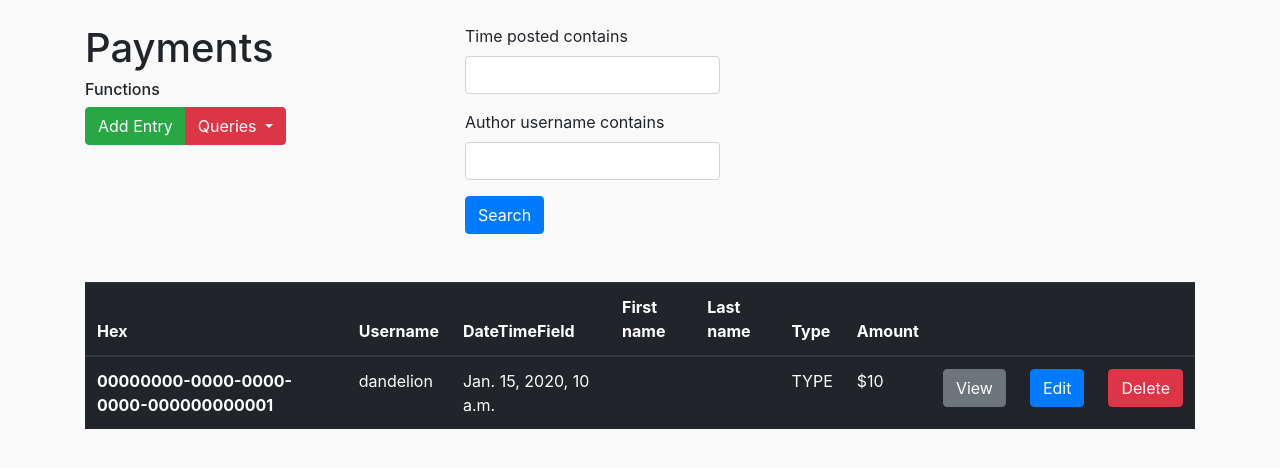
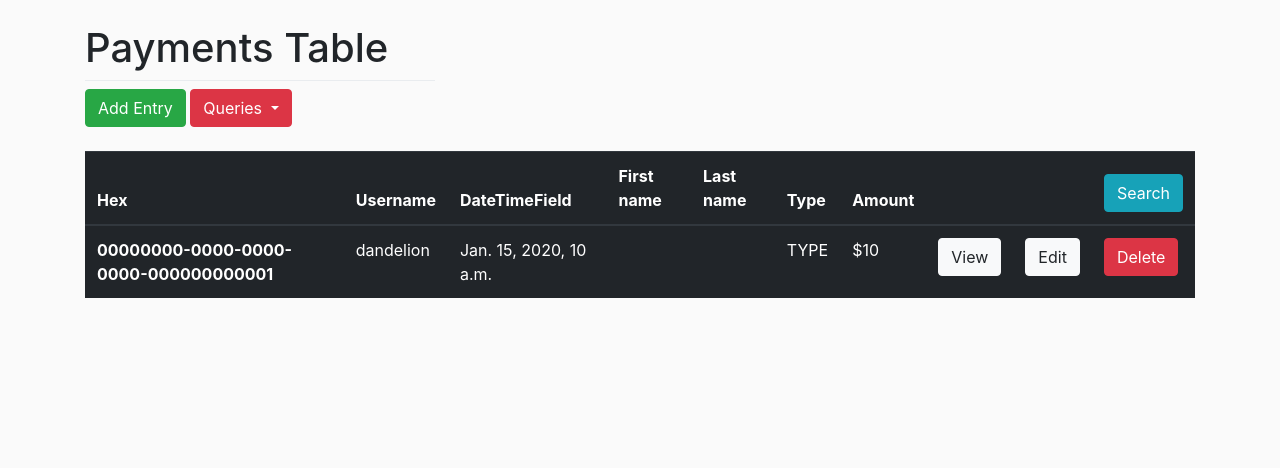
Before and after one commit to daniel-grinevich/NaviGrounds, a Django app: page /contrib_home/ in a window 1280 px wide. Shown: the part 56-524 px from the top of the page. Run offline with Django 3.2, Linux system fonts and the light colour scheme; a user stored in the database is signed in; data comes from the database, SQL or seed files in the repository; tables that the repository leaves empty hold one stand-in row (values such as "Sample post"); parts of the project's set-up code (start-up, migrations or seed data) failed here and were passed over; some libraries are stand-ins or nearby versions.

Commit message:
Added id search filter and modal

```diff
--- a/financial/filters.py
+++ b/financial/filters.py
@@ -8,6 +8,7 @@ class PaymentFilter(django_filters.FilterSet):
     class Meta:
         model = Payment
         fields = {
+            'id': ['icontains'],
             'time_posted': ['contains'],
             'author__username': ['contains']
         }
--- a/financial/templates/financial/contrib_home.html
+++ b/financial/templates/financial/contrib_home.html
@@ -4,9 +4,10 @@
 <br>
 <div class="row">
     <div class="col-4">
-        <h1>Payments</h1>
-        <h6>Functions</h6>
-        <div class="btn-group" role="group" aria-label="Basic example">
+        <h1>Payments Table</h1>
+        <div class="dropdown-divider"></div>
+    </div>
+ </div>
 <a type="btn" class="btn btn-success" href="{% url 'payment-create' %}">Add Entry</a>
 <div class="btn-group">
     <button type="button" class="btn btn-danger dropdown-toggle" data-toggle="dropdown" aria-haspopup="true" aria-expanded="false">
@@ -22,17 +23,7 @@
         <div class="dropdown-divider"></div>
     </div>
 </div>
-        </div>
-    </div>
-    <div class="col-3">
-        <form method="GET">
-            {{ filter.form|crispy }}
-            <button type="submit" class="btn btn-primary">Search</button>
-        </form>
-    </div>
- </div>
-<br>
-<br>
+<br><br>
 <table class="table table-hover table-dark">
   <thead>
     <tr>
@@ -46,7 +37,9 @@
       <th scope="col">Amount</th>
       <th scope="col"></th>
       <th scope="col"></th>
-      <th scope="col"></th>
+      <th scope="col"><button type="button" class="btn btn-info" data-toggle="modal" data-target="#exampleModal">
+          Search
+      </button></th>
     </tr>
   </thead>
   <tbody>
@@ -60,8 +53,8 @@
       <td>{{ payment.author.last_name }}</td>
       <td>TYPE</td>
       <td>${{ payment.amount }}</td>
-      <td><a class="btn btn-secondary">View</a></td>
-      <td><a class="btn btn-primary">Edit</a></td>
+      <td><button type="button" class="btn btn-light">View</button></td>
+      <td><button type="button" class="btn btn-light">Edit</button></td>
       <td>
           <form action="{% url 'delete-view' pk=payment.pk %}" method="POST">
               {% csrf_token %}
@@ -78,18 +71,20 @@
   <div class="modal-dialog">
     <div class="modal-content">
       <div class="modal-header">
-        <h5 class="modal-title" id="exampleModalLabel">Modal title</h5>
+        <h5 class="modal-title" id="exampleModalLabel">Search Payment table</h5>
         <button type="button" class="close" data-dismiss="modal" aria-label="Close">
           <span aria-hidden="true">&times;</span>
         </button>
       </div>
+      <form method="GET">
       <div class="modal-body">
-        ...
+              {{ filter.form|crispy }}
       </div>
       <div class="modal-footer">
         <button type="button" class="btn btn-secondary" data-dismiss="modal">Close</button>
-        <button type="button" class="btn btn-primary">Save changes</button>
+        <button type="submit" class="btn btn-primary">Search</button>
       </div>
+      </form>
     </div>
   </div>
 </div>
```
Lines whose indentation alone changed are shown as unchanged.
